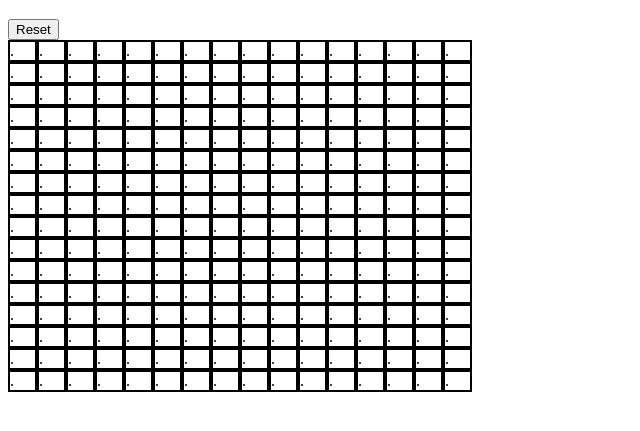
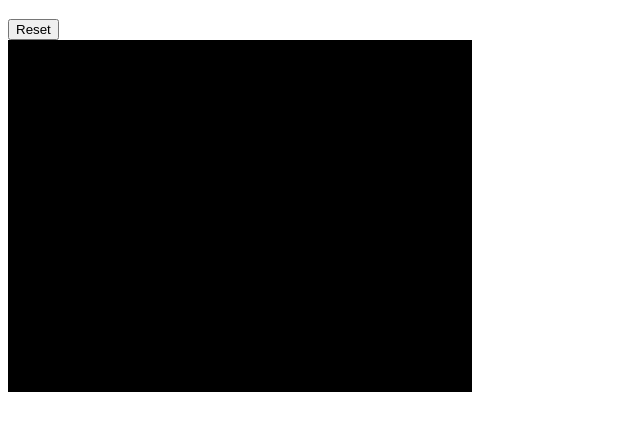
Before and after one commit to Aytrucks/etchSketch, a plain HTML site: page index.html in a window 1280 px wide. Both pictures are taken after a click on the button "Reset". Shown: the part 69-500 px from the top of the page, without its empty margins (0-640 px from the left). Drawn offline with Linux system fonts and the light colour scheme.

Commit message:
reset partial working

```diff
--- a/index.html
+++ b/index.html
@@ -43,12 +43,15 @@
             target.style.backgroundColor = "pink";
         })
 
-        let boxAll = document.querySelectorAll('.box');
-        boxAll.style.backgroundColor = "red";
+        let boxAll = document.querySelectorAll('div.box');
+
 
         let reset = document.querySelector("#reset");
         reset.addEventListener('click',()=>{
             console.log("working");
+            boxAll.forEach((square) => {
+                square.style.backgroundColor = "black";
+            })
         })
     </script>
 </body>
```
